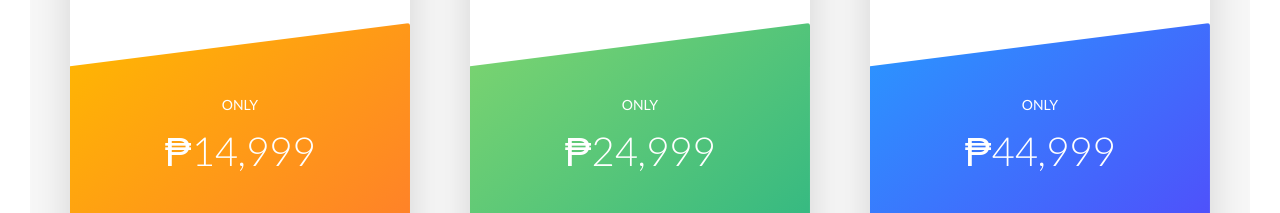
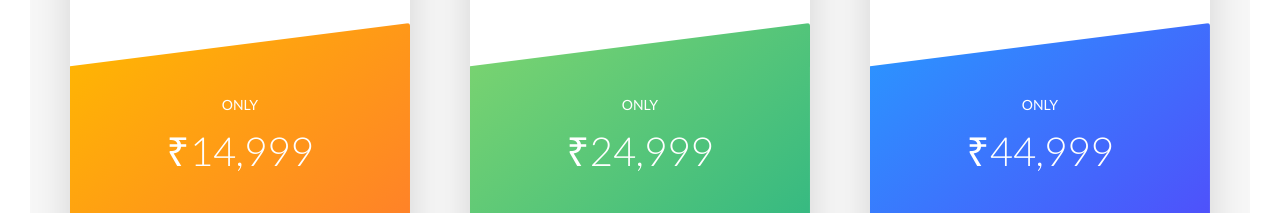
Before and after one commit to pranaydwivedi444/outdoor, a website: page index.html in a window 1280 px wide. Shown: the part 2927-3140 px from the top of the page. Drawn offline with Linux system fonts and the light colour scheme.

Commit message:
Update index.html

```diff
--- a/index.html
+++ b/index.html
@@ -102,7 +102,7 @@
                             <div class="card__cta">
                                 <div class="card__price-box">
                                     <p class="card__price-only">Only</p>
-                                    <p class="card__price-value">₱14,999</p>
+                                    <p class="card__price-value">₹14,999</p>
                                 </div><a href="#popup" class="btn btn--white">Book now</a> </div>
                         </div>
                     </div>
@@ -126,7 +126,7 @@
                             <div class="card__cta">
                                 <div class="card__price-box">
                                     <p class="card__price-only">Only</p>
-                                    <p class="card__price-value">₱24,999</p>
+                                    <p class="card__price-value">₹24,999</p>
                                 </div><a href="#popup" class="btn btn--white">Book now</a> </div>
                         </div>
                     </div>
@@ -150,7 +150,7 @@
                             <div class="card__cta">
                                 <div class="card__price-box">
                                     <p class="card__price-only">Only</p>
-                                    <p class="card__price-value">₱44,999</p>
+                                    <p class="card__price-value">₹44,999</p>
                                 </div><a href="#popup" class="btn btn--white">Book now</a> </div>
                         </div>
                     </div>
```
